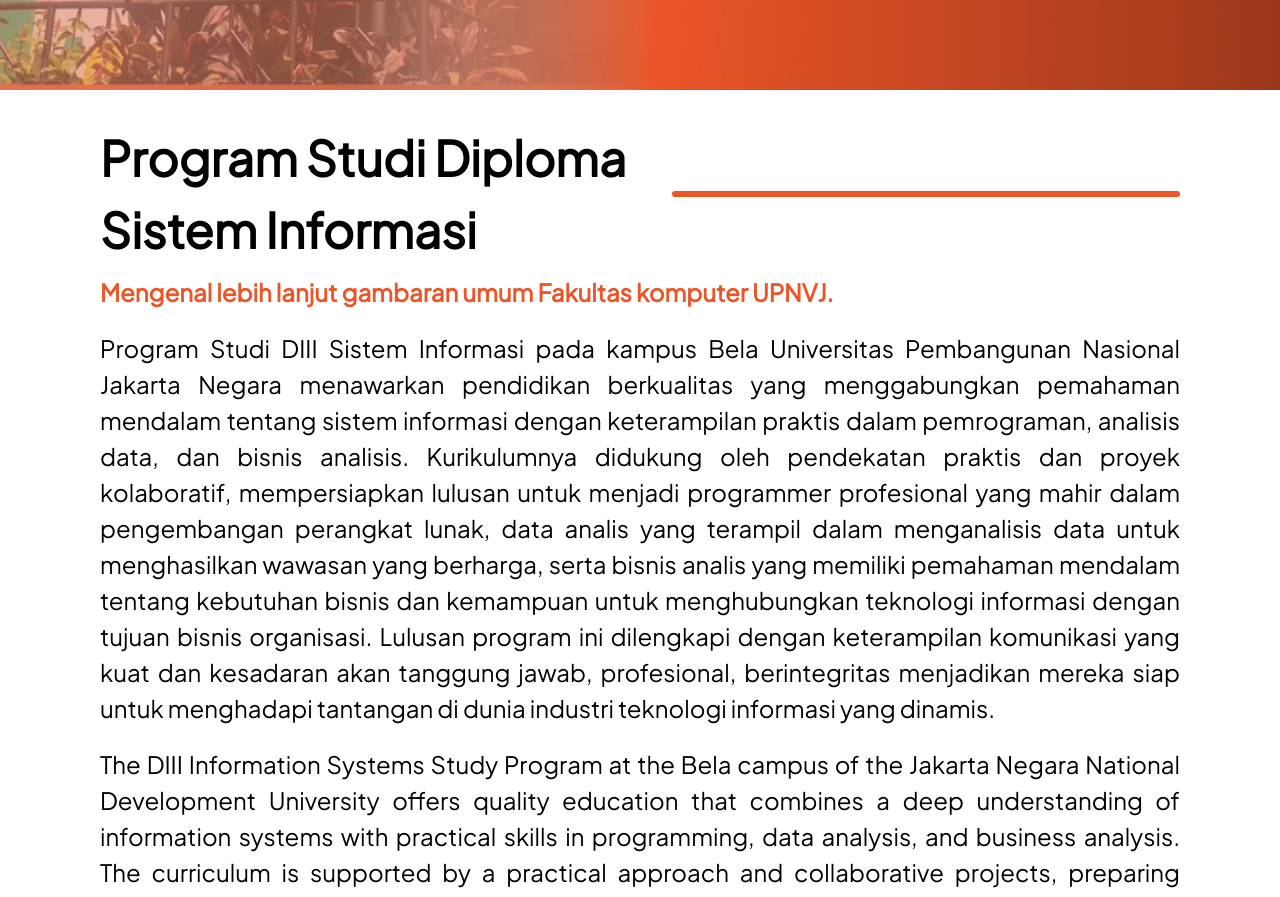
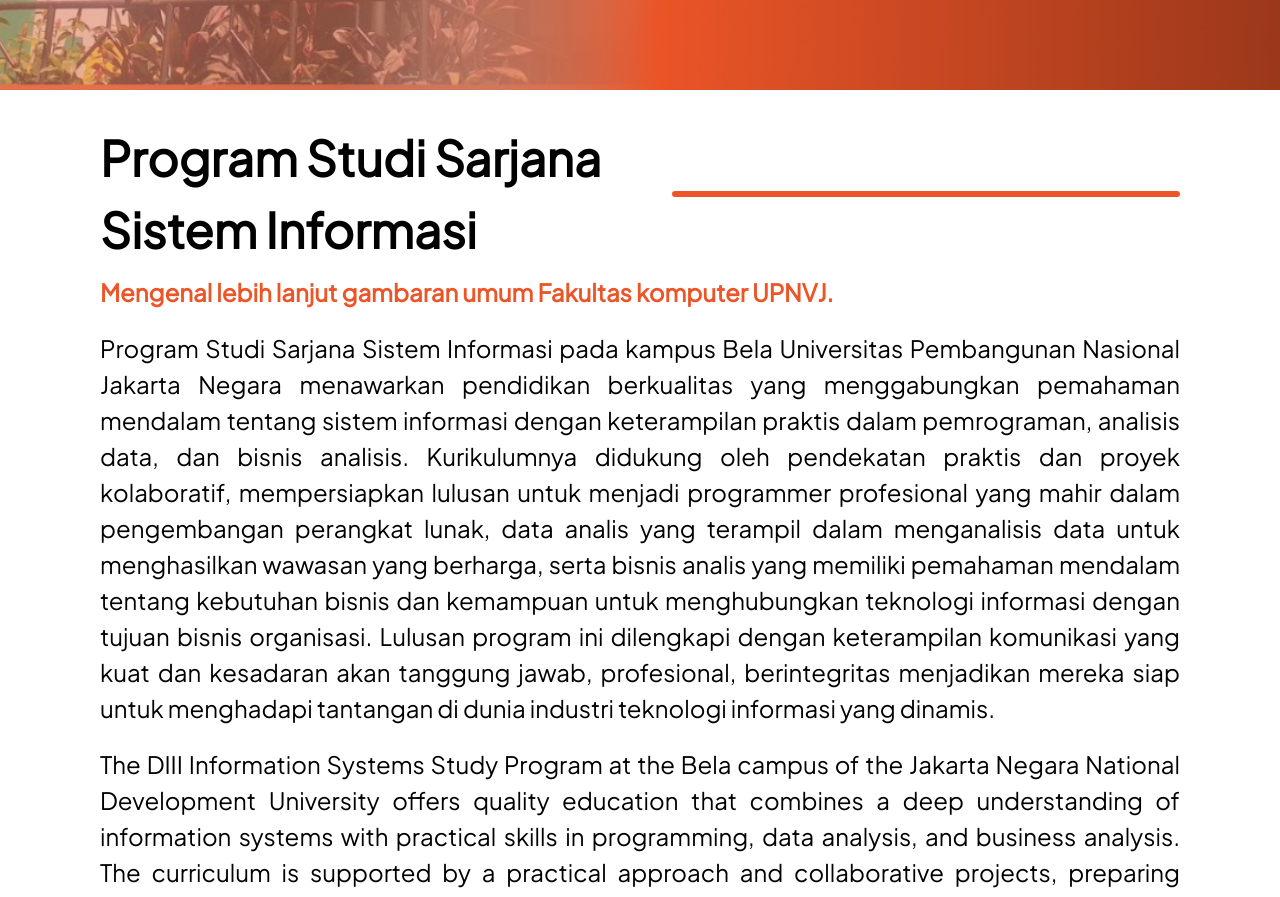
Before and after one commit to WEB-FIK/new-fik, a Next.js app: page /program-studi/sarjana-sistem-informasi in a window 1280 px wide. Shown: the part 460-1357 px from the top of the page. Built offline with nearby package versions, Linux system fonts and the light colour scheme.

Commit message:
Update HeroSection.tsx

```diff
--- a/src/components/ProgramStudi/SarjanaSistemInformasi/HeroSection/HeroSection.tsx
+++ b/src/components/ProgramStudi/SarjanaSistemInformasi/HeroSection/HeroSection.tsx
@@ -4,7 +4,7 @@ function HeroSection() {
   return (
     <section className="min-h-[360px] md:min-h-[480px] w-full px-4 py-8 flex flex-col justify-center space-y-5 md:px-[100px]">
       <SectionHeader
-        title="Program Studi Diploma
+        title="Program Studi Sarjana
 Sistem Informasi"
         subtitle="Mengenal lebih lanjut gambaran umum  Fakultas komputer UPNVJ."
         textAlign="left"
@@ -12,11 +12,37 @@ Sistem Informasi"
 
       <div className="flex flex-col space-y-5 text-justify text-[14px] font-medium md:text-[24px]">
         <p>
-        Program Studi DIII Sistem Informasi pada kampus Bela Universitas Pembangunan Nasional Jakarta Negara menawarkan pendidikan berkualitas yang menggabungkan pemahaman mendalam tentang sistem informasi dengan keterampilan praktis dalam pemrograman, analisis data, dan bisnis analisis. Kurikulumnya didukung oleh pendekatan praktis dan proyek kolaboratif, mempersiapkan lulusan untuk menjadi programmer profesional yang mahir dalam pengembangan perangkat lunak, data analis yang terampil dalam menganalisis data untuk menghasilkan wawasan yang berharga, serta bisnis analis yang memiliki pemahaman mendalam tentang kebutuhan bisnis dan kemampuan untuk menghubungkan teknologi informasi dengan tujuan bisnis organisasi. Lulusan program ini dilengkapi dengan keterampilan komunikasi yang kuat dan kesadaran akan tanggung jawab, profesional, berintegritas menjadikan mereka siap untuk menghadapi tantangan di dunia industri teknologi informasi yang dinamis.
+          Program Studi Sarjana Sistem Informasi pada kampus Bela Universitas
+          Pembangunan Nasional Jakarta Negara menawarkan pendidikan berkualitas
+          yang menggabungkan pemahaman mendalam tentang sistem informasi dengan
+          keterampilan praktis dalam pemrograman, analisis data, dan bisnis
+          analisis. Kurikulumnya didukung oleh pendekatan praktis dan proyek
+          kolaboratif, mempersiapkan lulusan untuk menjadi programmer
+          profesional yang mahir dalam pengembangan perangkat lunak, data analis
+          yang terampil dalam menganalisis data untuk menghasilkan wawasan yang
+          berharga, serta bisnis analis yang memiliki pemahaman mendalam tentang
+          kebutuhan bisnis dan kemampuan untuk menghubungkan teknologi informasi
+          dengan tujuan bisnis organisasi. Lulusan program ini dilengkapi dengan
+          keterampilan komunikasi yang kuat dan kesadaran akan tanggung jawab,
+          profesional, berintegritas menjadikan mereka siap untuk menghadapi
+          tantangan di dunia industri teknologi informasi yang dinamis.
         </p>
 
         <p>
-        The DIII Information Systems Study Program at the Bela campus of the Jakarta Negara National Development University offers quality education that combines a deep understanding of information systems with practical skills in programming, data analysis, and business analysis. The curriculum is supported by a practical approach and collaborative projects, preparing graduates to become professional programmers skilled in software development, data analysts skilled in analyzing data to generate valuable insights, as well as business analysts who have a deep understanding of business needs and the ability to connect technology information with the organization’s business objectives. Graduates of this program are equipped with strong communication skills and an awareness of responsibility, professionalism, and integrity, making them ready to face challenges in the dynamic world of the information technology industry.
+          The DIII Information Systems Study Program at the Bela campus of the
+          Jakarta Negara National Development University offers quality
+          education that combines a deep understanding of information systems
+          with practical skills in programming, data analysis, and business
+          analysis. The curriculum is supported by a practical approach and
+          collaborative projects, preparing graduates to become professional
+          programmers skilled in software development, data analysts skilled in
+          analyzing data to generate valuable insights, as well as business
+          analysts who have a deep understanding of business needs and the
+          ability to connect technology information with the organization’s
+          business objectives. Graduates of this program are equipped with
+          strong communication skills and an awareness of responsibility,
+          professionalism, and integrity, making them ready to face challenges
+          in the dynamic world of the information technology industry.
         </p>
       </div>
     </section>
```
